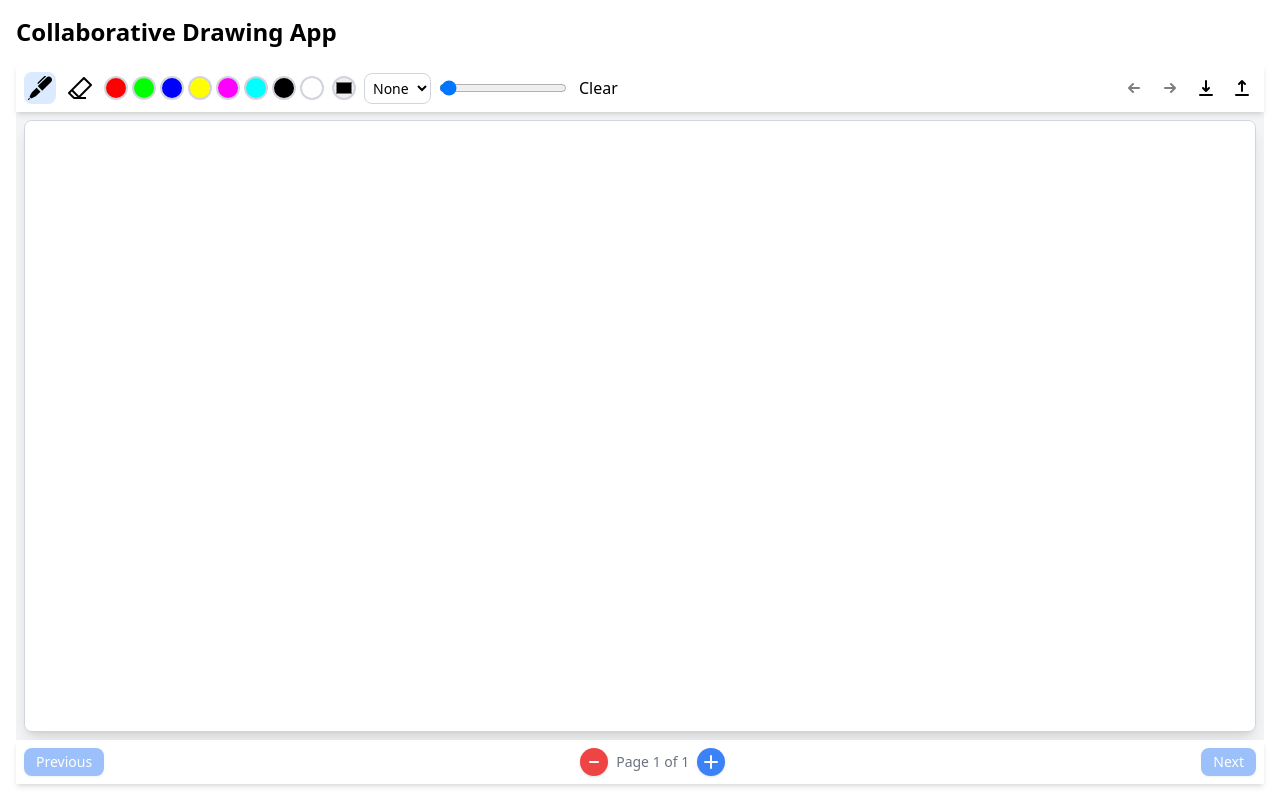
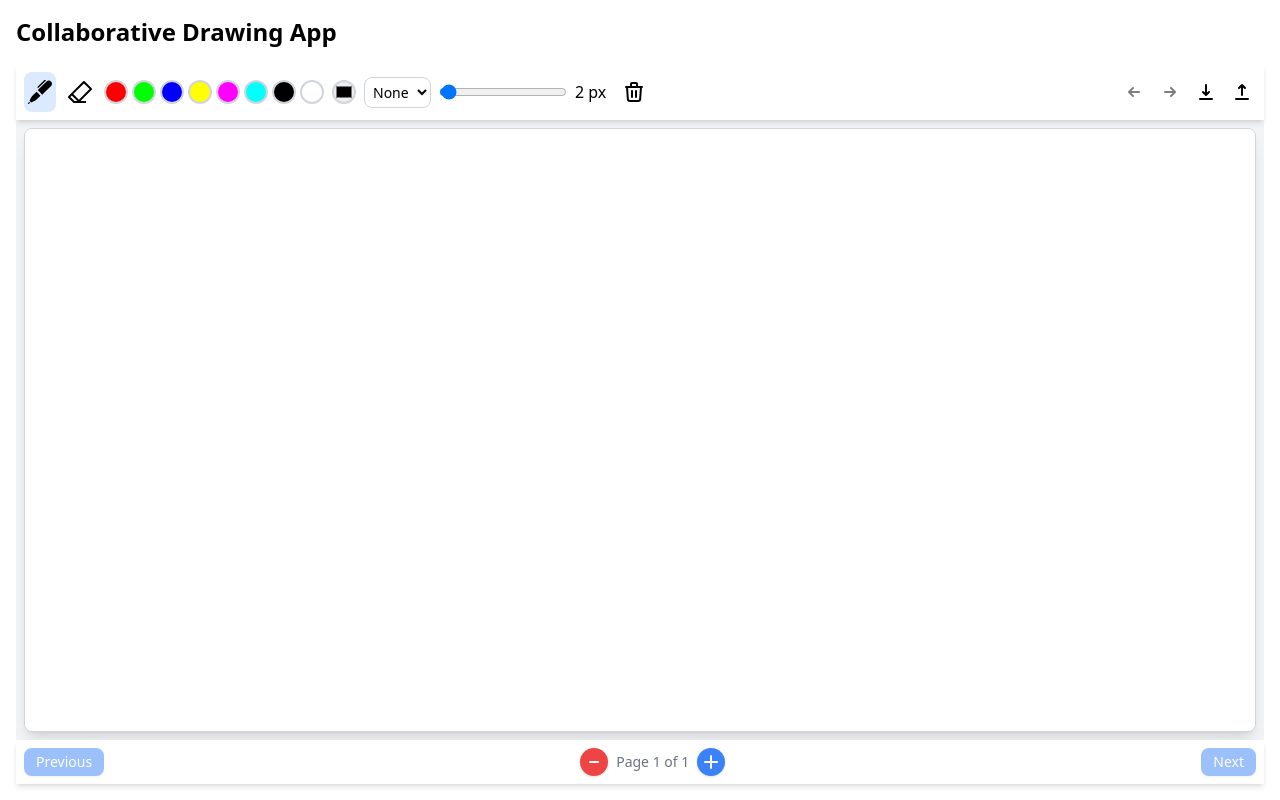
Before and after one commit to Zanvis/DrawingApp, an Angular app: page / in a window 1280 px wide. Built offline with nearby package versions, Linux system fonts and the light colour scheme.

Commit message:
Some minor changes

```diff
--- a/src/app/drawing/drawing.component.html
+++ b/src/app/drawing/drawing.component.html
@@ -85,6 +85,7 @@
                 class="px-2 py-1 sm:px-3 sm:py-2 bg-blue-500 text-white rounded-lg shadow hover:bg-blue-600 text-sm sm:text-base">Export PNG</button>
         </div>
 </div> -->
+
 <div class="flex flex-col h-[90vh] bg-gray-100">
         <!-- Top Toolbar -->
         <div class="flex justify-between items-center p-2 bg-white shadow-md flex-shrink-0 flex-wrap">
@@ -131,12 +132,17 @@
                         <!-- Brush Size -->
                         <input type="range" [(ngModel)]="brushSize" min="1" max="50"
                                 class="w-16 sm:w-32 mx-1 sm:mx-2">
-
+                        <div>{{brushSize}} px</div>
                         <!-- Clear Canvas Button -->
-                        <button (click)="clearCanvas()"
+                        <button (click)="clearCanvas()" class="p-2 rounded-lg hover:bg-gray-200 transition-colors">
+                                <svg xmlns="http://www.w3.org/2000/svg" class="h-6 w-6" fill="none" viewBox="0 0 24 24" stroke="currentColor">
+                                        <path stroke-linecap="round" stroke-linejoin="round" stroke-width="2" d="M19 7l-.867 12.142A2 2 0 0116.138 21H7.862a2 2 0 01-1.995-1.858L5 7m5 4v6m4-6v6m1-10V4a1 1 0 00-1-1h-4a1 1 0 00-1 1v3M4 7h16" />
+                                </svg>
+                        </button>
+                        <!-- <button (click)="clearCanvas()"
                                 class="flex items-center space-x-2 p-1 rounded-lg hover:bg-gray-200 transition-colors">
                                 Clear
-                        </button>
+                        </button> -->
                         </div>
                 </div>
 
```
